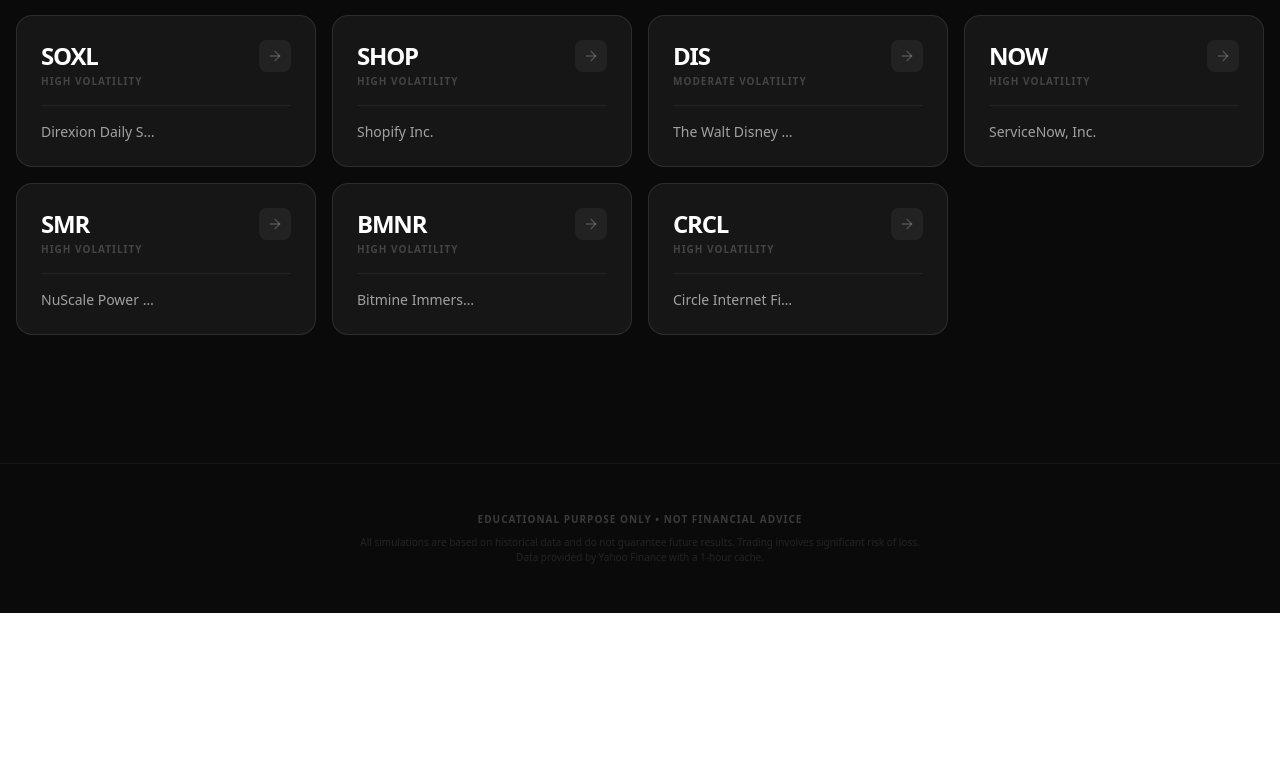
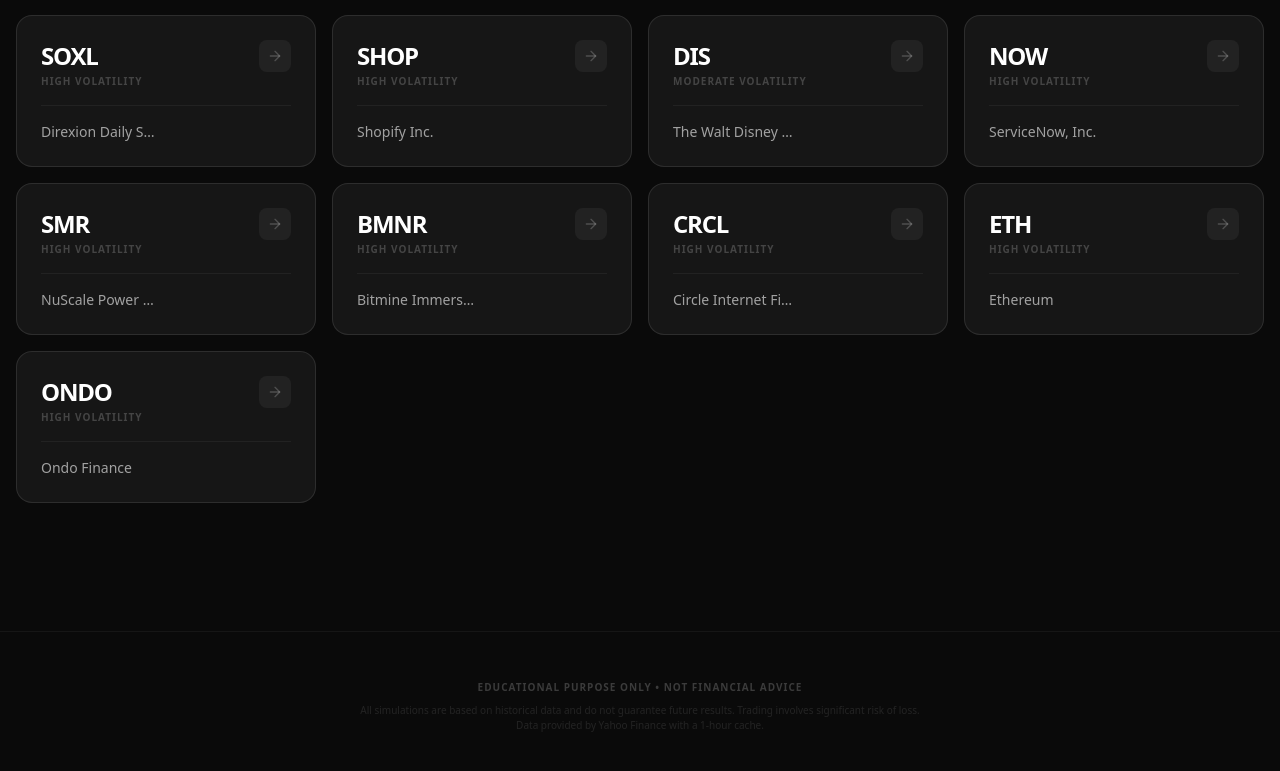
Before and after one commit to koozilla/rsi-optimizer, a React (Vite) app: page / in a window 1280 px wide. Shown: the part 2189-2960 px from the top of the page. Before the commit the page ends 2802 px from the top, so only its background shows below. Built offline with nearby package versions, Linux system fonts and the light colour scheme; no server answers.

Commit message:
Remove NUKS, add ETH and ONDO to POPULAR_STOCKS watchlist

```diff
--- a/src/pages/Home.tsx
+++ b/src/pages/Home.tsx
@@ -64,6 +64,8 @@
   { symbol: "SMR", name: "NuScale Power Corp.", category: "High Volatility" },
   { symbol: "BMNR", name: "Bitmine Immersion Technologies", category: "High Volatility" },
   { symbol: "CRCL", name: "Circle Internet Financial", category: "High Volatility" },
+  { symbol: "ETH", name: "Ethereum", category: "High Volatility" },
+  { symbol: "ONDO", name: "Ondo Finance", category: "High Volatility" },
 ];
 
 export default function Home() {
```
